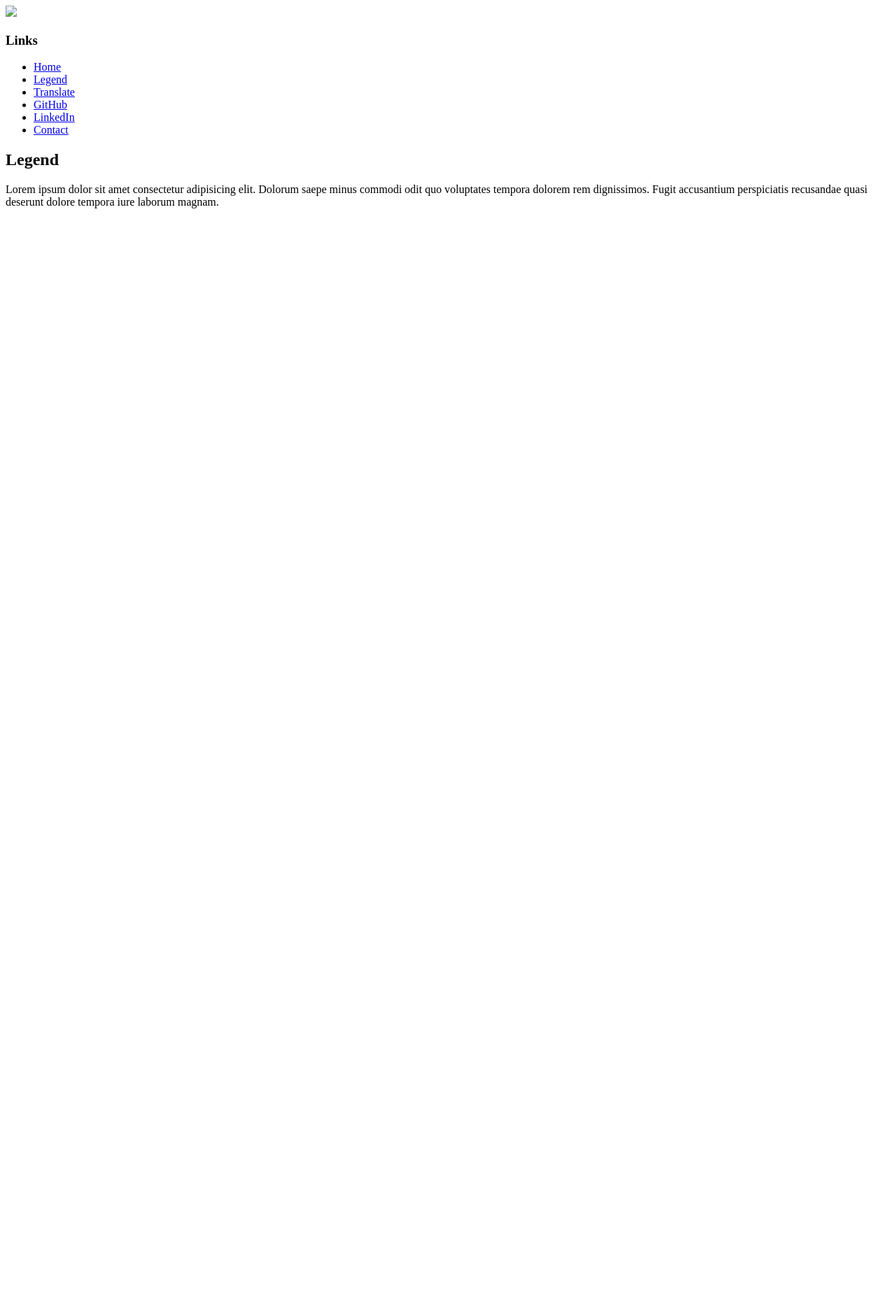
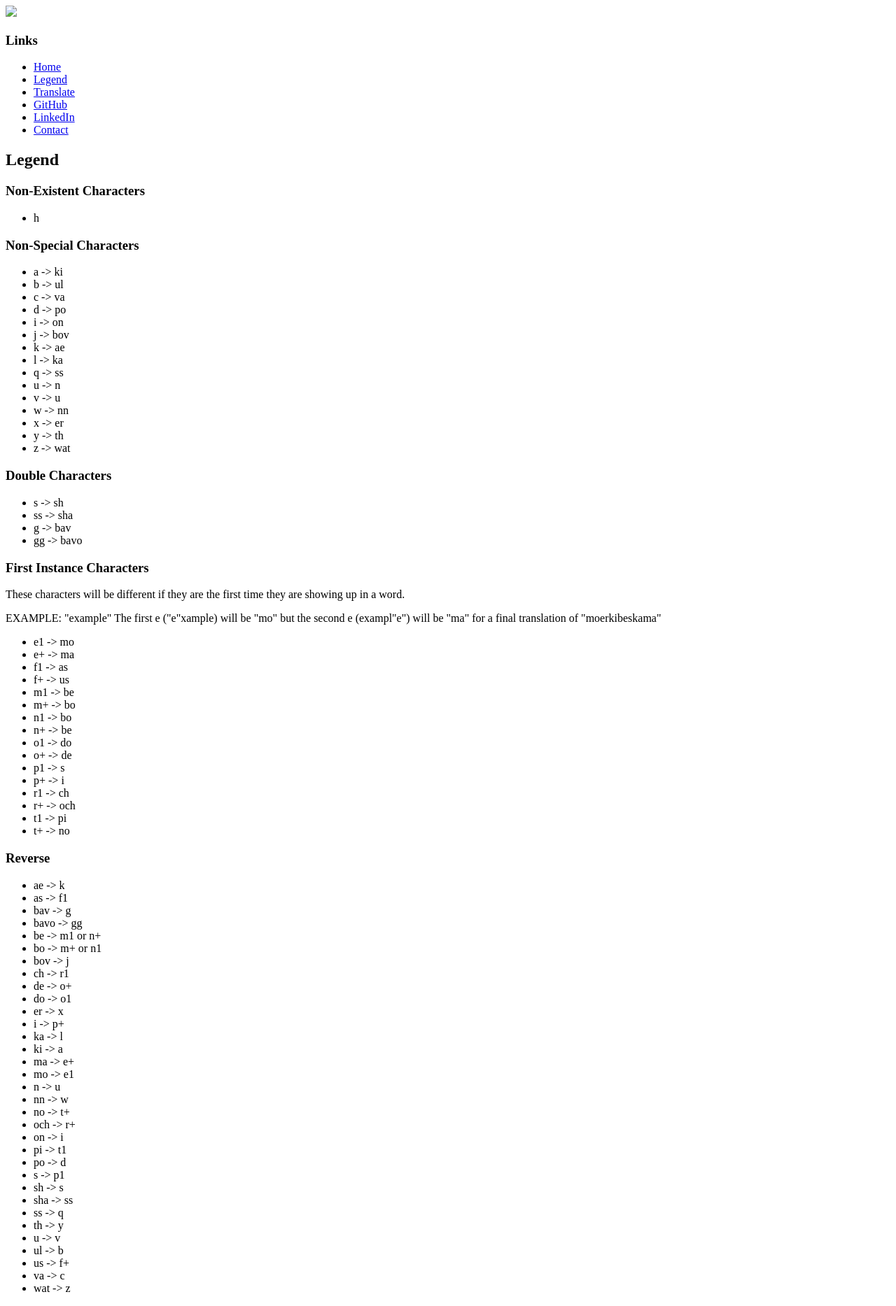
Before and after one commit to ShannonTully/kiaska, a Django app: page /legend/ in a window 1280 px wide. Shown: the whole page at 70% size. Before the commit the page ends 298 px from the top, so only its background shows below. Run offline with Django 3.2, Linux system fonts and the light colour scheme; some libraries are stand-ins or nearby versions.

Commit message:
minor html changes

```diff
--- a/kiaska/kiaska/templates/legend.html
+++ b/kiaska/kiaska/templates/legend.html
@@ -3,6 +3,103 @@
 {% block content %}
     <div id="legend">
         <h2 id="legend-header">Legend</h2>
-        <p id="legend-body">Lorem ipsum dolor sit amet consectetur adipisicing elit. Dolorum saepe minus commodi odit quo voluptates tempora dolorem rem dignissimos. Fugit accusantium perspiciatis recusandae quasi deserunt dolore tempora iure laborum magnam.</p>
+
+        <h3 id="legend-cat-non-existent">Non-Existent Characters</h3>
+
+        <ul id="legend-section-non-existent">
+            <li>h</li>
+        </ul>
+
+        <h3 id="legend-cat-non-special">Non-Special Characters</h3>
+
+        <ul id="legend-section-non-special">
+            <li>a -> ki</li>
+            <li>b -> ul</li>
+            <li>c -> va</li>
+            <li>d -> po</li>
+            <li>i -> on</li>
+            <li>j -> bov</li>
+            <li>k -> ae</li>
+            <li>l -> ka</li>
+            <li>q -> ss</li>
+            <li>u -> n</li>
+            <li>v -> u</li>
+            <li>w -> nn</li>
+            <li>x -> er</li>
+            <li>y -> th</li>
+            <li>z -> wat</li>
+        </ul>
+
+        <h3 id="legend-cat-double">Double Characters</h3>
+
+        <ul id="legend-section-double">
+            <li id="legend-single-s">s -> sh</li>
+            <li id="legend-double-s">ss -> sha</li>
+            <li id="legend-single-g">g -> bav</li>
+            <li id="legend-double-g">gg -> bavo</li>
+        </ul>
+
+        <h3 id="legend-cat-first">First Instance Characters</h3>
+
+        <p id="legend-first-first-description">These characters will be different if they are the first time they are showing up in a word.</p>
+        <p id="legend-first-second-description">EXAMPLE: "example" The first e ("e"xample) will be "mo" but the second e (exampl"e") will be "ma" for a final translation of "moerkibeskama"</p>
+
+        <ul id="legend-section-first">
+            <li>e1 -> mo</li>
+            <li>e+ -> ma</li>
+            <li>f1 -> as</li>
+            <li>f+ -> us</li>
+            <li>m1 -> be</li>
+            <li>m+ -> bo</li>
+            <li>n1 -> bo</li>
+            <li>n+ -> be</li>
+            <li>o1 -> do</li>
+            <li>o+ -> de</li>
+            <li>p1 -> s</li>
+            <li>p+ -> i</li>
+            <li>r1 -> ch</li>
+            <li>r+ -> och</li>
+            <li>t1 -> pi</li>
+            <li>t+ -> no</li>
+        </ul>
+
+        <h3 id="legend-cat-reverse">Reverse</h3>
+
+        <ul id="legend-section-reverse">
+            <li>ae -> k</li>
+            <li>as -> f1</li>
+            <li>bav -> g</li>
+            <li>bavo -> gg</li>
+            <li>be -> m1 or n+</li>
+            <li>bo -> m+ or n1</li>
+            <li>bov -> j</li>
+            <li>ch -> r1</li>
+            <li>de -> o+</li>
+            <li>do -> o1</li>
+            <li>er -> x</li>
+            <li>i -> p+</li>
+            <li>ka -> l</li>
+            <li>ki -> a</li>
+            <li>ma -> e+</li>
+            <li>mo -> e1</li>
+            <li>n -> u</li>
+            <li>nn -> w</li>
+            <li>no -> t+</li>
+            <li>och -> r+</li>
+            <li>on -> i</li>
+            <li>pi -> t1</li>
+            <li>po -> d</li>
+            <li>s -> p1</li>
+            <li>sh -> s</li>
+            <li>sha -> ss</li>
+            <li>ss -> q</li>
+            <li>th -> y</li>
+            <li>u -> v</li>
+            <li>ul -> b</li>
+            <li>us -> f+</li>
+            <li>va -> c</li>
+            <li>wat -> z</li>
+        </ul>
+
     </div>
 {% endblock %}
--- a/kiaska/kiaska/templates/splash.html
+++ b/kiaska/kiaska/templates/splash.html
@@ -3,7 +3,7 @@
 {% block content %}
     <div id="splash">
         <h2 id="splash-header">What is Kiaska</h2>
-        <p id="splash-body">Lorem ipsum dolor sit amet consectetur adipisicing elit. Dolorum saepe minus commodi odit quo voluptates tempora dolorem rem dignissimos. Fugit accusantium perspiciatis recusandae quasi deserunt dolore tempora iure laborum magnam.</p>
+        <p id="splash-body">Kiaska is a tool to translate some text into a fictional language.  The name Kiaska comes from the translation of AFL or A Fictional Language.  This language was designed to be able translate it back to it's original text easily by a human using the legend but difficult for a computer to accurately accomplish the same task.  The language can be used to send secret messages to a friend, make a fictional language for a book or game, or as a little cryptography brain puzzle.</p>
         <a href="{% url "translate" %}"><button id="splash-button">Start</button></a>
     </div>
 {% endblock %}
--- a/kiaska/translator/templates/translate.html
+++ b/kiaska/translator/templates/translate.html
@@ -5,7 +5,7 @@
         <h2 id="translate-header">Enter text to translate</h2>
         <form id="translate-form" action="/translate/translation/" method="POST">
             {% csrf_token %}
-            <input id="translate-text" type="text" name="translate-text" value="Translate it">
+            <input id="translate-text" type="text" name="translate-text" placeholder="Translate it">
             <input id="translate-submit" type="submit" value="Translate">
         </form>
     </div>
```
Also changed, not shown: kiaska/kiaska/static/main.css (added).
